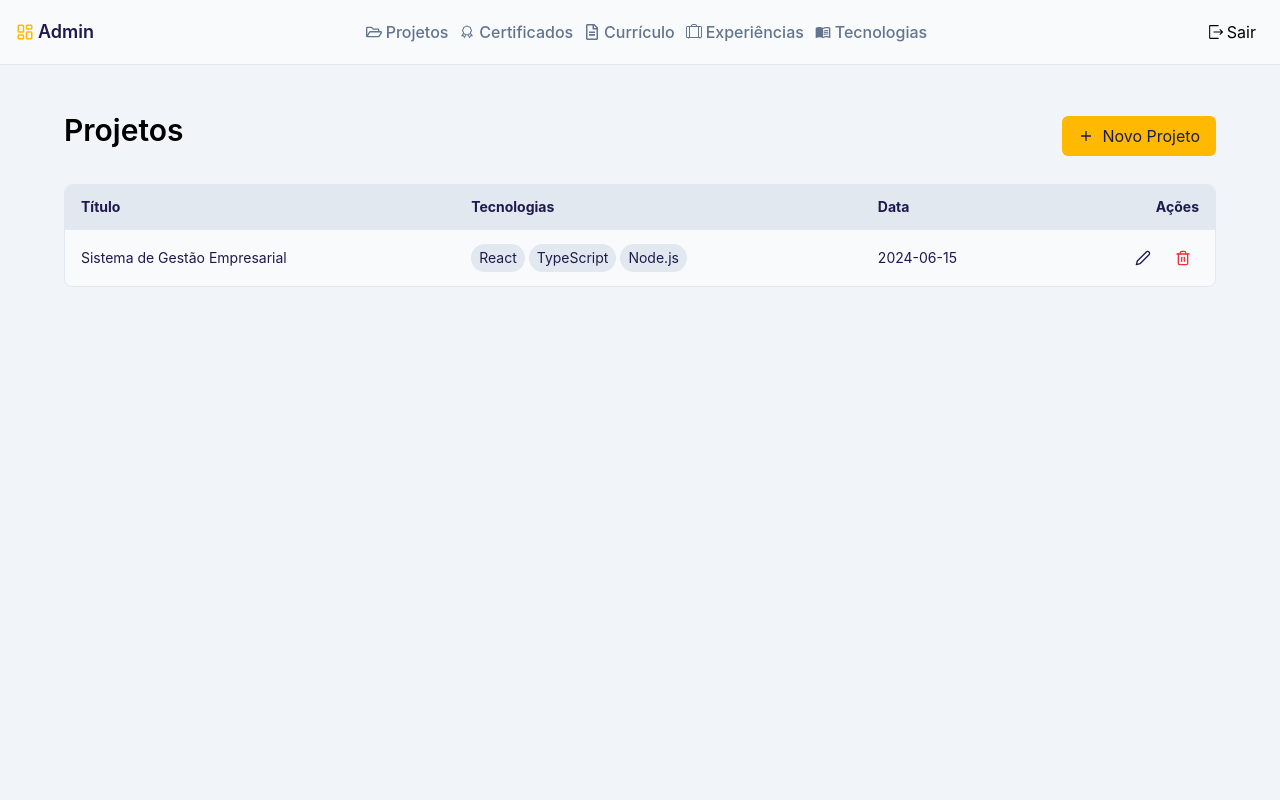
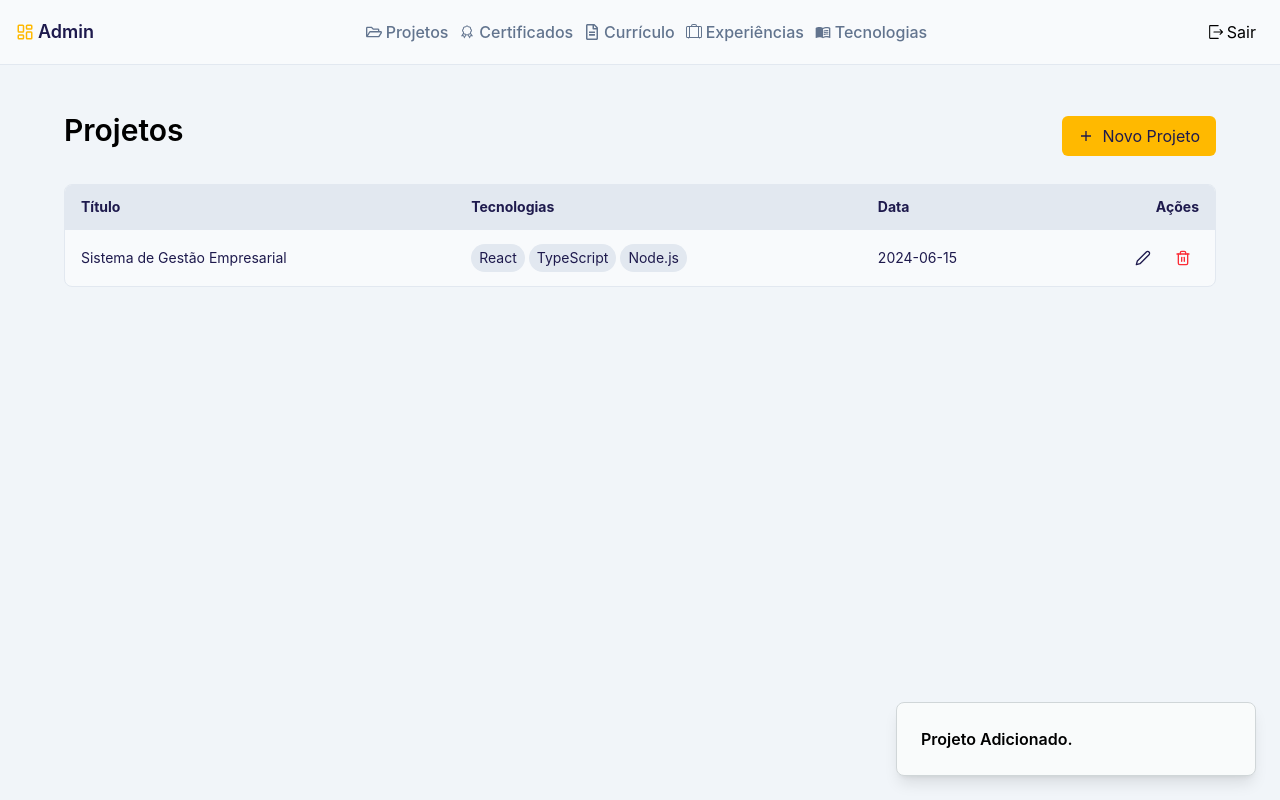
Before and after one commit to RafaelPA13/portifolio-v2, a React (Vite) app: page /admin/projetos in a window 1280 px wide. Both pictures are taken after a click on the button 1143 px from the left and 258 px from the top of the page. Built offline with nearby package versions, Linux system fonts and the light colour scheme.

Commit message:
feat: Toast Notification

```diff
--- a/src/App.css
+++ b/src/App.css
@@ -38,6 +38,30 @@
       transform: translateY(0);
     }
   }
+
+  --animate-slide-in-up: slide-in-up 0.3s ease-out;
+  @keyframes slide-in-up {
+    from {
+      opacity: 0;
+      transform: translateY(80px);
+    }
+    to {
+      opacity: 1;
+      transform: translateY(0);
+    }
+  }
+
+  --animate-slide-out-right: slide-out-right 0.3s ease-in forwards;
+  @keyframes slide-out-right {
+    from {
+      opacity: 1;
+      transform: translateX(0);
+    }
+    to {
+      opacity: 0;
+      transform: translateX(120%);
+    }
+  }
 }
 
 @layer components {
@@ -45,7 +69,7 @@
     @apply py-28 bg-slate-100 min-h-screen flex flex-col items-center gap-10;
   }
 
-  .admin-page{
+  .admin-page {
     @apply w-[90%] flex flex-col gap-6;
   }
 }
--- /dev/null
+++ b/src/components/toastNotification.jsx
@@ -0,0 +1,45 @@
+import { useEffect, useState } from "react";
+import { IoClose } from "react-icons/io5";
+
+export default function ToastNotification({ danger = false, mensagem, onClose }) {
+  const [saindo, setSaindo] = useState(false);
+
+  function fechar() {
+    setSaindo(true);
+
+    setTimeout(() => {
+      onClose?.();
+    }, 400);
+  }
+
+  useEffect(() => {
+    const timer = setTimeout(() => {
+      fechar();
+    }, 6000);
+
+    return () => clearTimeout(timer);
+  }, []);
+
+  return (
+    <div className="fixed bottom-6 right-6 z-50">
+      <span
+        className={`group w-90 p-6 rounded-lg shadow-lg relative flex flex-col gap-1
+          ${danger ? "bg-red-500" : "bg-mist-50 border border-mist-300"}
+          ${saindo ? "animate-slide-out-right" : "animate-slide-in-up"}
+        `}
+      >
+        <h2 className={danger ? "font-bold text-mist-50" : "hidden"}>
+          Erro
+        </h2>
+
+        <p className={danger ? "font-medium text-slate-50 text-sm" : "font-semibold"}>
+          {mensagem}
+        </p>
+
+        <button onClick={fechar} className="absolute top-4 right-4" aria-label="Fechar notificação">
+          <IoClose size={20} className={`opacity-0 transition-opacity group-hover:opacity-50 hover:!opacity-100 ${danger ? "text-slate-50" : "text-indigo-950"}`}/>
+        </button>
+      </span>
+    </div>
+  );
+}
--- a/src/pages/admin/projetos.jsx
+++ b/src/pages/admin/projetos.jsx
@@ -1,8 +1,21 @@
 import Titulo from "../../components/titulo";
 import DataTable from "../../components/datatable";
 import Skill from "../../components/skill";
+import ToastNotification from "../../components/toastNotification";
+
+import { useState } from "react";
 
 export default function ProjetosAdmin() {
+  const [toast, setToast] = useState(null)
+
+  function mostrarSucesso(msg) {
+    setToast({ mensagem: msg, danger: false });
+  }
+
+  function mostrarErro(msg) {
+    setToast({ mensagem: msg, danger: true });
+  }
+
   const colunas = [
     { key: "nome", label: "Título", mobile: true },
     { key: "tecnologias", label: "Tecnologias", mobile: false },
@@ -38,7 +51,10 @@ export default function ProjetosAdmin() {
   return (
     <div className="admin-page">
       <Titulo titulo="Projetos" admin={true} textoButton="Novo Projeto" />
-      <DataTable columns={colunas} data={projetos} renderCell={renderCell}/>
+      <DataTable columns={colunas} data={projetos} renderCell={renderCell} onEdit={() => mostrarSucesso("Projeto Adicionado.")} onDelete={() => mostrarErro("Erro ao Deletar")}/>
+      {toast && (
+        <ToastNotification mensagem={toast.mensagem} danger={toast.danger} onClose={() => setToast(null)} />
+      )}
     </div>
   );
 }
```
